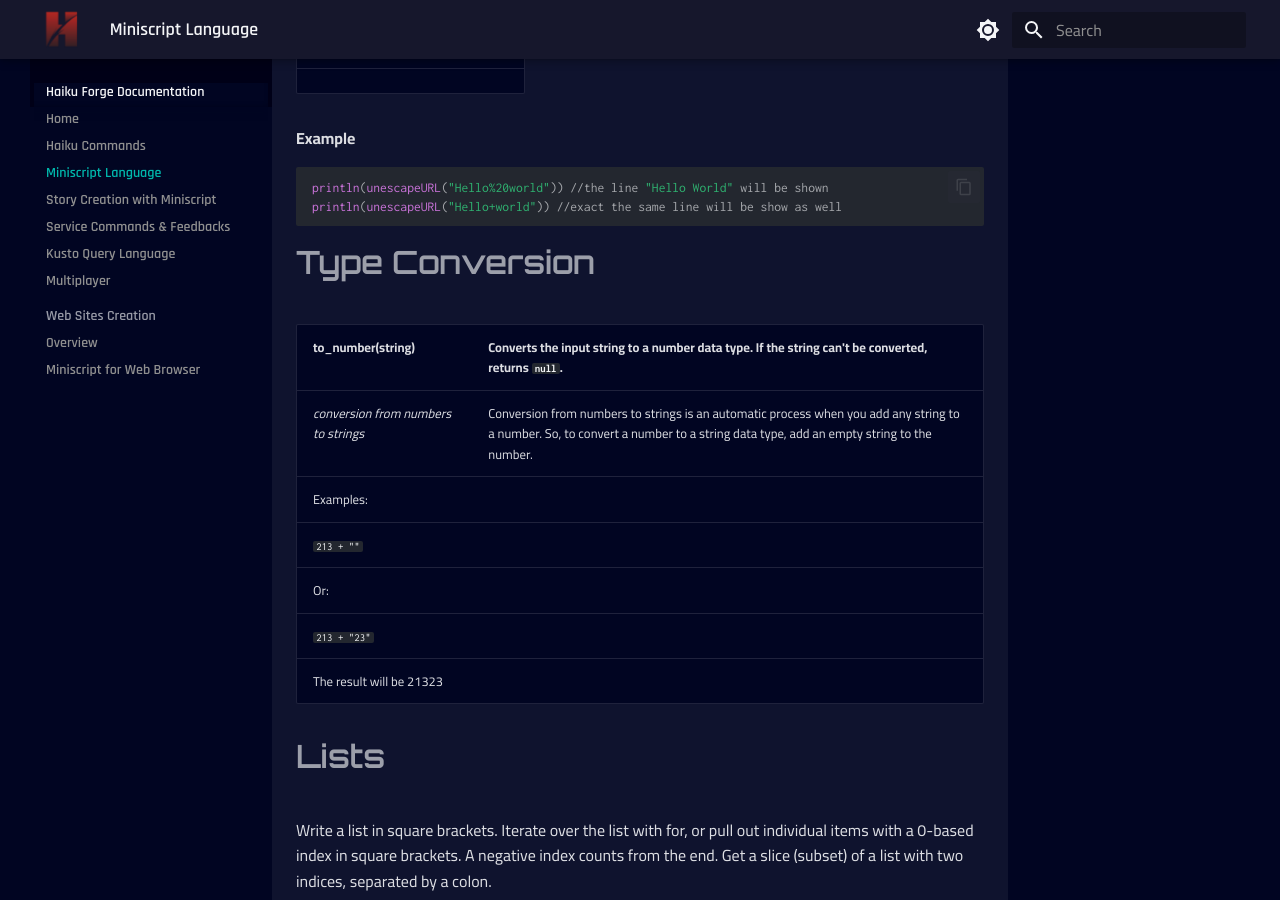
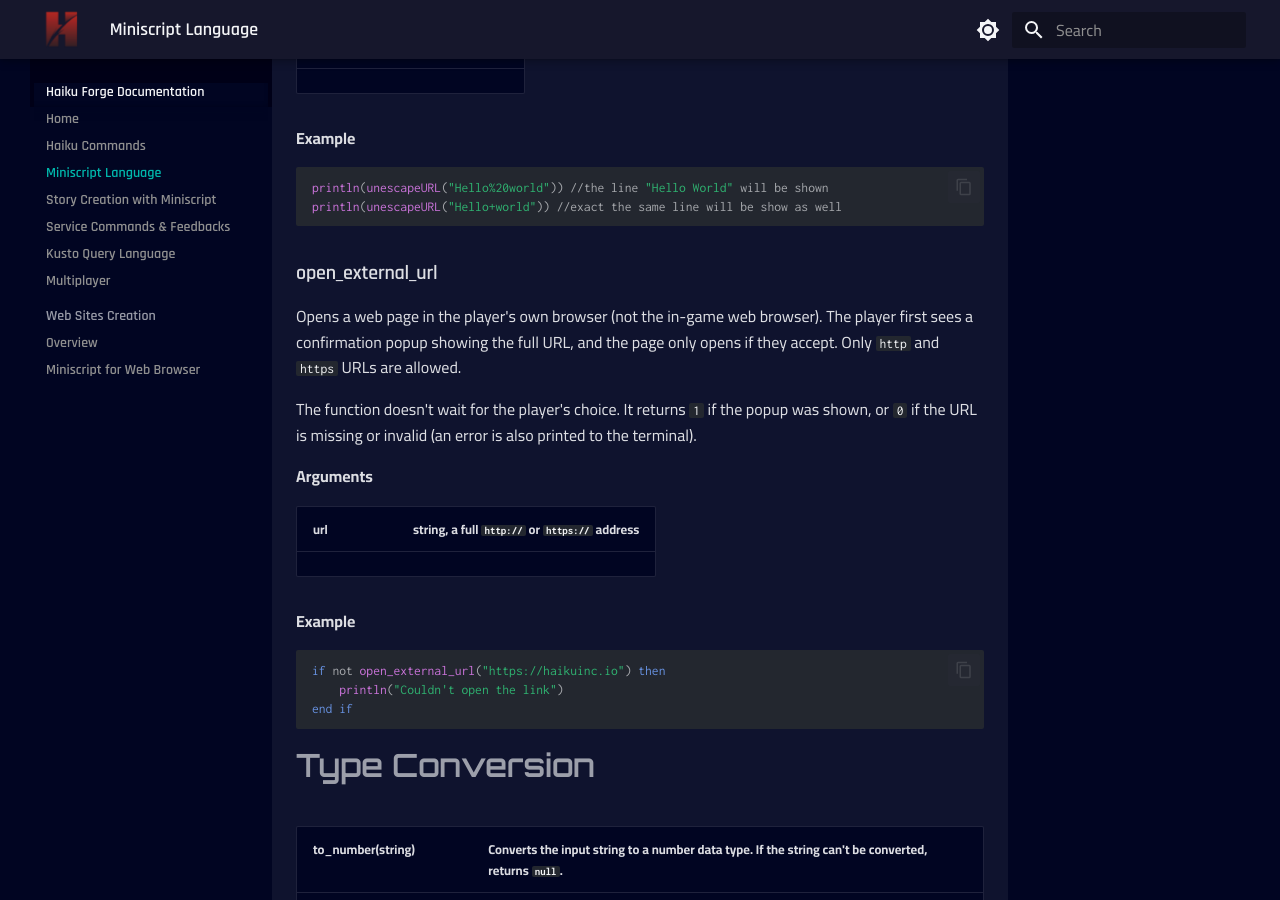
Before and after one commit to haiku-inc/HaikuForgeDocumentation, an MkDocs documentation site: the page built from docs/miniscript-anvil-scripting-language.md, in a window 1280 px wide and 900 px high, scrolled down 2977 px. Built offline with MkDocs 1.6.1 and Material for MkDocs 9.7.7, drawn with Linux system fonts in a browser that asks for light colours.

Commit message:
[DOCS] open_external_url MiniScript function
Co-Authored-By: Claude Opus 5.5 <noreply@anthropic.com>

````diff
--- a/docs/miniscript-anvil-scripting-language.md
+++ b/docs/miniscript-anvil-scripting-language.md
@@ -114,6 +114,25 @@ Receives an encoded version of a string (either from the `escapeURL` function or
 ```lua
 println(unescapeURL("Hello%20world")) //the line "Hello World" will be shown
 println(unescapeURL("Hello+world")) //exact the same line will be show as well
+```
+
+### open_external_url
+
+Opens a web page in the player's own browser (not the in-game web browser). The player first sees a confirmation popup showing the full URL, and the page only opens if they accept. Only `http` and `https` URLs are allowed.
+
+The function doesn't wait for the player's choice. It returns `1` if the popup was shown, or `0` if the URL is missing or invalid (an error is also printed to the terminal).
+
+**Arguments**
+
+| url | string, a full `http://` or `https://` address |
+| --- | --- |
+
+**Example**
+
+```lua
+if not open_external_url("https://haikuinc.io") then
+    println("Couldn't open the link")
+end if
 ```
 
 # Type Conversion
````
